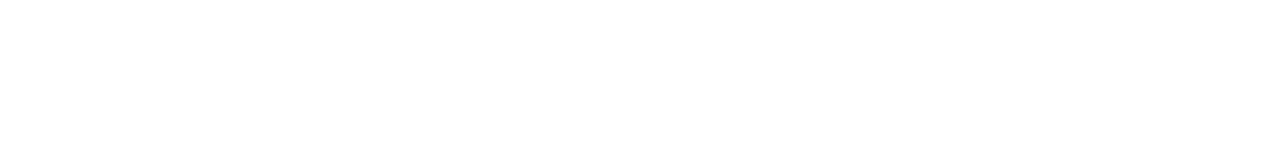
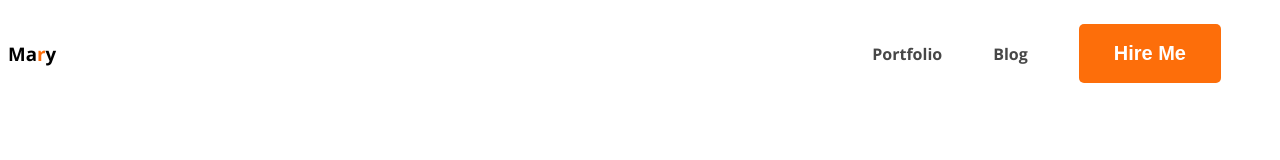
Before and after one commit to fariarahman93/webdeveloper-portfolio, a plain HTML site: page index.html in a window 1280 px wide. Drawn offline with nearby package versions, Linux system fonts and the light colour scheme.

Commit message:
added nav

```diff
--- a/index.html
+++ b/index.html
@@ -4,9 +4,21 @@
     <meta charset="UTF-8">
     <meta name="viewport" content="width=device-width, initial-scale=1.0">
     <title>web developer portfolio</title>
+    <link rel="preconnect" href="https://fonts.googleapis.com">
+<link rel="preconnect" href="https://fonts.gstatic.com" crossorigin>
+<link href="https://fonts.googleapis.com/css2?family=Open+Sans:ital,wght@0,700;0,800;1,400&display=swap" rel="stylesheet">
+    <link rel="stylesheet" href="styles/portfolio.css">
 </head>
 <body>
     <header>
+        <nav>
+            <h3 class="nav-title">Ma<span class="text-primary">r</span>y</h3>
+           <ul>
+            <li> <a href="">Portfolio</a> </li>
+            <li> <a href="">Blog</a> </li>
+            <li> <button class="btn-primary">Hire Me</button> </li>
+           </ul>
+        </nav>
 
     </header>
     <main>
--- /dev/null
+++ b/styles/portfolio.css
@@ -0,0 +1,39 @@
+body{
+    font-family: 'Lato', sans-serif;
+    font-family: 'Open Sans', sans-serif;
+}
+nav{
+    display: flex;
+    justify-content: space-between;
+    align-items: center;
+}
+.nav-tittle{
+    color: #181818;
+    font-size: 45px;
+    font-weight: 800;
+}
+.text-primary{
+    color: #FD6E0A;
+}
+nav > ul{
+    display: flex;
+    align-items: center;
+}
+nav li{
+    list-style: none;
+    margin-right: 51px;
+}
+nav a{
+    text-decoration: none;
+    color:  #474747;
+}
+.btn-primary{
+    border-radius: 5px;
+    background: #FD6E0A;
+    border: 0;
+    font-size: 20px;
+    font-style: normal;
+    font-weight: 700;
+    color:  #FFF;
+    padding: 18px 35px;
+}
```
